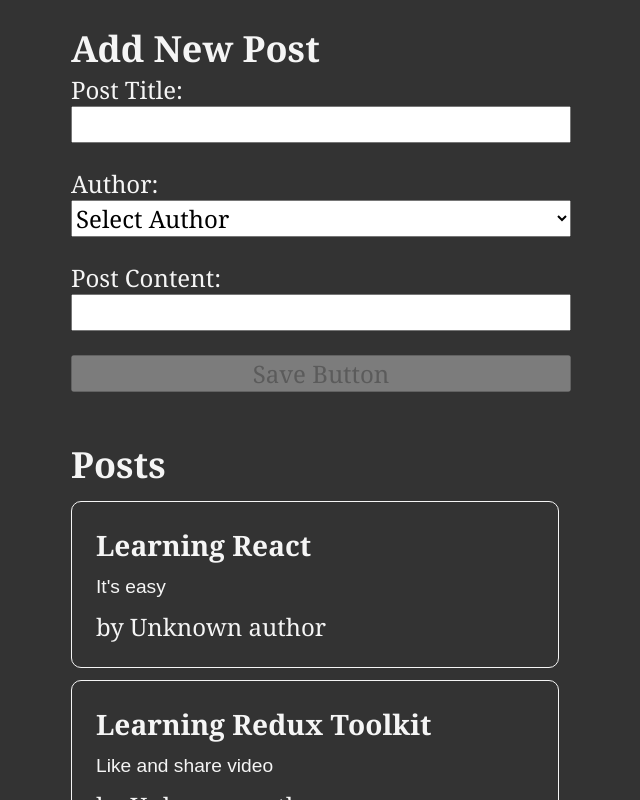
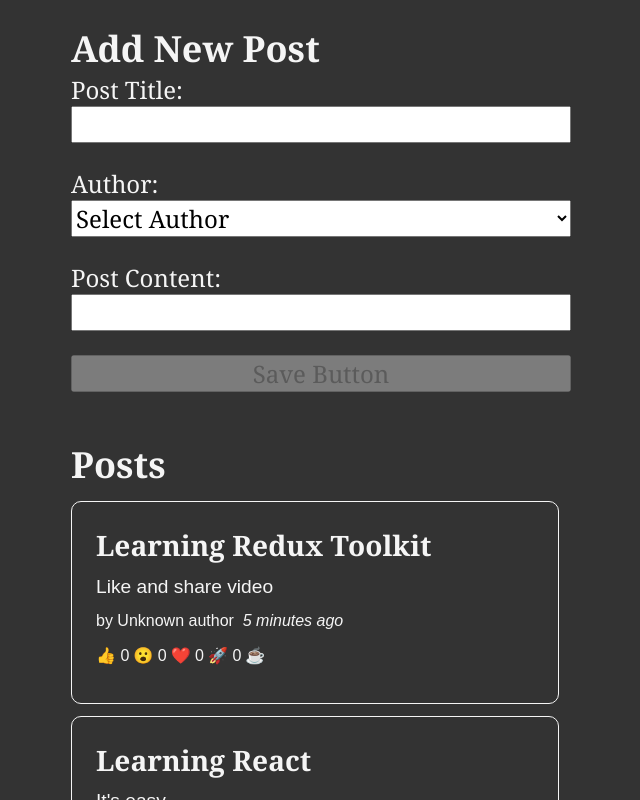
Before and after one commit to eboominathan/redux, a React (Create React App) app: page / in a window 1280 px wide. Shown: the top 800 px of the page, without its empty margins (319-959 px from the left). Built offline with nearby package versions, Linux system fonts and the light colour scheme.

Commit message:
emoji added

```diff
--- a/package.json
+++ b/package.json
@@ -7,7 +7,7 @@
     "@testing-library/jest-dom": "^5.17.0",
     "@testing-library/react": "^13.4.0",
     "@testing-library/user-event": "^13.5.0",
-    "data-fns": "^1.1.0",
+    "date-fns": "^3.6.0",
     "lodash": "^4.17.21",
     "react": "^18.2.0",
     "react-dom": "^18.2.0",
--- a/src/feature/posts/PostAuthor.js
+++ b/src/feature/posts/PostAuthor.js
@@ -3,7 +3,7 @@
 
 const PostAuthor = ({ userId }) => {
   const users = useSelector(selectAllUsers);
-  const author = users.find((user) => user.id === userId);
+  const author = users.find(user => user.id === userId);
   return <span> by {author ? author.name : "Unknown author"}</span>;
 };
 
--- a/src/feature/posts/PostsList.js
+++ b/src/feature/posts/PostsList.js
@@ -1,15 +1,21 @@
 import { useSelector } from "react-redux";
 import { selectAllPosts } from "./postsSlice";
 import PostAuthor from "./PostAuthor";
+import TimeAgo from "./TimeAgo";
+import ReactionButtons from "./ReactionButtons";
 
 const PostsList = () => {
   const posts = useSelector(selectAllPosts);
-
-  const renderPosts = posts.map((post) => (
+  const orderedPosts = posts.slice().sort((a,b) => b.date.localeCompare(a.date))
+  const renderPosts = orderedPosts.map((post) => (
     <article key={post.id}>
       <h3>{post.title}</h3>
       <p>{post.content.substring(0, 100)}</p>
-      <PostAuthor userId={post.userId} />
+      <p className="postCredit">
+        <PostAuthor userId={post.userId} />
+        <TimeAgo timestamp={post.date} />
+      </p>
+      <p><ReactionButtons post={post}/></p>
     </article>
   ));
   return (
--- /dev/null
+++ b/src/feature/posts/ReactionButtons.js
@@ -0,0 +1,32 @@
+import { useDispatch } from "react-redux";
+import { reactionAdded } from "./postsSlice";
+
+const reactionEmoji = {
+    thumbsUp: '👍',
+    wow: '😮',
+    heart: '❤️',
+    rocket: '🚀',
+    coffee: '☕'
+}
+
+const ReactionButtons = ({ post }) => {
+    const dispatch = useDispatch()
+
+    const reactionButtons = Object.entries(reactionEmoji).map(([name, emoji]) => {
+        return (
+            <button
+                key={name}
+                type="button"
+                className="reactionButton"
+                onClick={() =>
+                    dispatch(reactionAdded({ postId: post.id, reaction: name }))
+                }
+            >
+                {emoji} {post.reactions[name]}
+            </button>
+        )
+    })
+
+    return <div>{reactionButtons}</div>
+}
+export default ReactionButtons
--- /dev/null
+++ b/src/feature/posts/TimeAgo.js
@@ -0,0 +1,18 @@
+import {  formatDistanceToNow, parseISO } from "date-fns";
+
+const TimeAgo = ({ timestamp }) => {
+  let timeAgo = "";
+  if (timestamp) {
+    const date = parseISO(timestamp);
+    const timePeriod = formatDistanceToNow(date);
+    timeAgo = `${timePeriod} ago`;
+  }
+
+  return (
+    <span title={timestamp}>
+      &nbsp; <i>{timeAgo}</i>
+    </span>
+  );
+};
+
+export default TimeAgo;
--- a/src/feature/posts/postsSlice.js
+++ b/src/feature/posts/postsSlice.js
@@ -1,20 +1,35 @@
 import { createSlice, nanoid } from "@reduxjs/toolkit";
-
+import { sub } from "date-fns";
 
 const initialState = [
   {
     id: 1,
     title: "Learning React",
     content: "It's easy",
-
+    date: sub(new Date(), { minutes: 10 }).toISOString(),
+    reactions: {
+      thumbsUp: 0,
+      wow: 0,
+      heart: 0,
+      rocket: 0,
+      coffe: 0,
+    },
   },
   {
     id: 2,
     title: "Learning Redux Toolkit",
     content: "Like and share video ",
-
+    date: sub(new Date(), { minutes: 5 }).toISOString(),
+    reactions: {
+      thumbsUp: 0,
+      wow: 0,
+      heart: 0,
+      rocket: 0,
+      coffe: 0,
+    },
   },
 ];
+
 const postsSlice = createSlice({
   name: "posts",
   initialState,
@@ -29,15 +44,29 @@
             id: nanoid(),
             title,
             content,
-
+            date: new Date().toISOString(),
             userId,
+            reactions: {
+              thumbsUp: 0,
+              wow: 0,
+              heart: 0,
+              rocket: 0,
+              coffe: 0,
+            },
           },
         };
       },
+    },
+    reactionAdded(state, action) {
+      const { postId, reaction } = action.payload;
+      const existingPost = state.find(post => post.id === postId);
+      if (existingPost) {
+        existingPost.reactions[reaction]++;
+      }
     },
   },
 });
 
 export const selectAllPosts = (state) => state.posts;
-export const { postsAdded } = postsSlice.actions;
+export const { postsAdded, reactionAdded } = postsSlice.actions;
 export default postsSlice.reducer;
```
Also changed, not shown: 1 other file (tests, documents, lock files or other folders).
